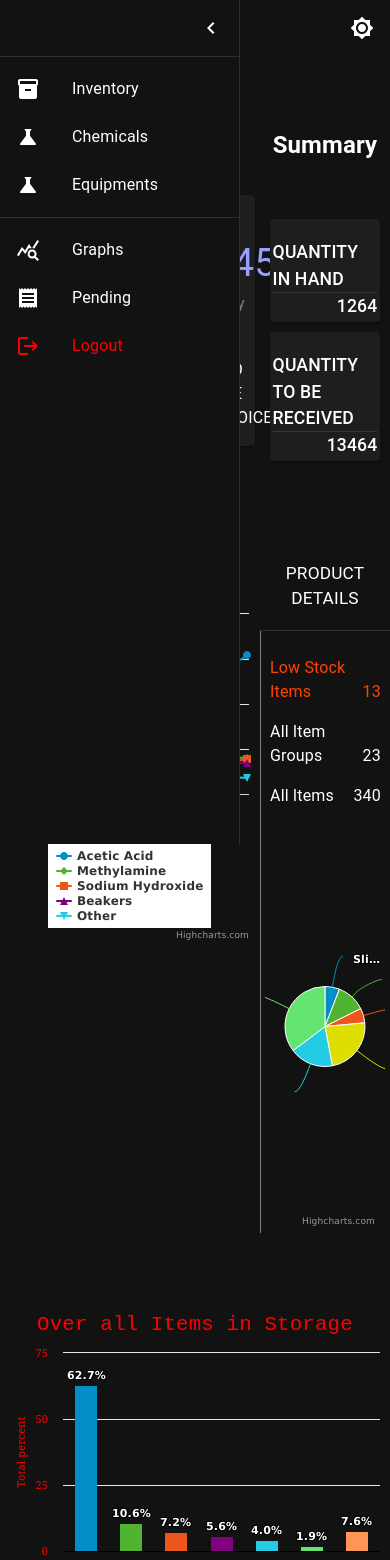
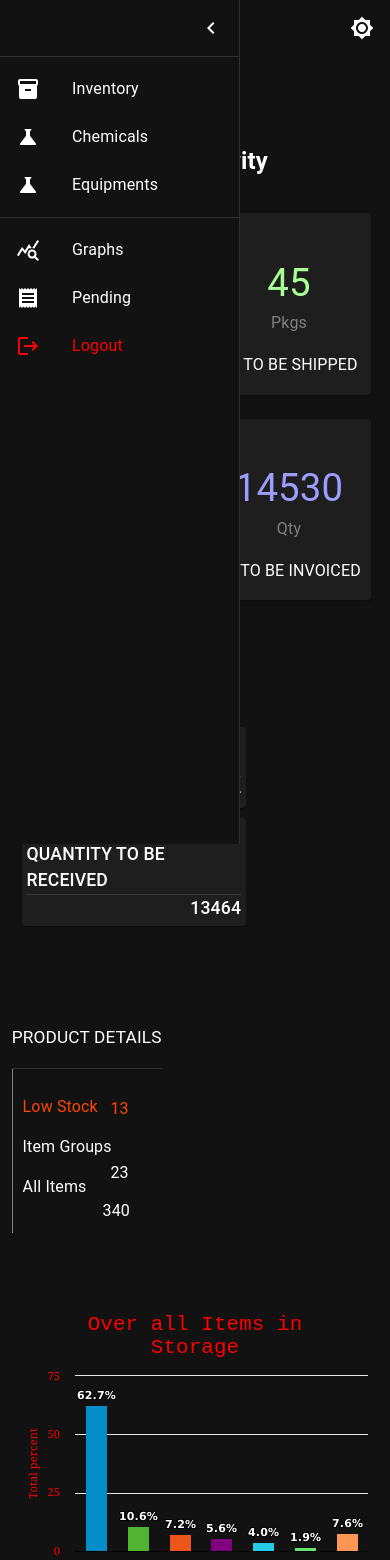
Before and after one commit to MihirShinde-29/Inspect-Element, a React (Create React App) app in the folder frontend/: page /visualize in a window 390 px wide. Shown: the top 1560 px of the page. Built offline with nearby package versions, Linux system fonts and the light colour scheme; the HTML template or start-up script is replaced by a standard one.

Commit message:
responsiveness added

```diff
--- a/frontend/src/Components/Account/Login.jsx
+++ b/frontend/src/Components/Account/Login.jsx
@@ -74,10 +74,19 @@ const Login = () => {
         <div style={{ padding: '4%' }}>
             <Card>
                 <Grid container spacing={3}>
-                    <Grid item xs={12} md={6}>
-                        <img src='https://i.pinimg.com/564x/32/b0/46/32b046eb35b34633ef1a6421af843cf9.jpg' alt="signup" style={{ width: "90%" }} />
+                    <Grid item xs={false}
+                        sm={4}
+                        md={6}
+                        sx={{
+                            backgroundImage:
+                                "url(https://i.pinimg.com/564x/32/b0/46/32b046eb35b34633ef1a6421af843cf9.jpg)",
+                            backgroundRepeat: "no-repeat",
+                            backgroundSize: "contain",
+                            backgroundPosition: "center",
+                        }}>
+                        {/* <img src='https://i.pinimg.com/564x/32/b0/46/32b046eb35b34633ef1a6421af843cf9.jpg' alt="signup" style={{ width: "90%" }} /> */}
                     </Grid>
-                    <Grid item xs={12} md={6}>
+                    <Grid item md={6}>
                         <Grid container>
                             <Grid item xs={12} style={{ padding: "5vh", height: "87vh" }}>
                                 <form onSubmit={formik.handleSubmit} autoComplete="off" style={{ width: "100%" }}>
@@ -271,7 +280,7 @@ const Login = () => {
                 </Grid>
             </Card >
 
-        </div>
+        </div >
     )
 }
 
--- a/frontend/src/Components/Account/Signup.jsx
+++ b/frontend/src/Components/Account/Signup.jsx
@@ -152,12 +152,21 @@ const Signup = () => {
     <div style={{ padding: '4%' }}>
       <Card>
         <Grid container spacing={3} style={{ overflow: "hidden" }}>
-          <Grid item xs={12} md={6}>
-            <img src="https://i.pinimg.com/564x/9e/7d/bc/9e7dbcad84578f85fcda8770ccbd024a.jpg" alt="signup" style={{ width: "90%" }} />
+          <Grid item xs={false}
+            sm={4}
+            md={6}
+            sx={{
+              backgroundImage:
+                "url(https://i.pinimg.com/564x/9e/7d/bc/9e7dbcad84578f85fcda8770ccbd024a.jpg)",
+              backgroundRepeat: "no-repeat",
+              backgroundSize: "contain",
+              backgroundPosition: "center",
+            }}>
+            {/* <img src="https://i.pinimg.com/564x/9e/7d/bc/9e7dbcad84578f85fcda8770ccbd024a.jpg" alt="signup" style={{ width: "90%" }} /> */}
           </Grid>
-          <Grid item xs={12} md={6}>
+          <Grid item md={6}>
             <Grid container>
-              <Grid item xs={12} style={{ padding: "5vh", height: "20vh" }}>
+              <Grid item xs={12} style={{ padding: "5vh", height: "87vh" }}>
                 <form onSubmit={formik.handleSubmit} autoComplete="off" style={{ width: "100%" }}>
                   <Grid container spacing={3}>
                     <Grid item xs={12} sx={{ textAlign: "left", fontSize: "1.6rem", fontWeight: "750" }}>
--- a/frontend/src/Components/Graphs/DarkMode/visualize.jsx
+++ b/frontend/src/Components/Graphs/DarkMode/visualize.jsx
@@ -24,34 +24,34 @@ const DarkVisualize = () => {
         onTop();
     }, []);
     return (
-        <Grid container>
-            <Grid item xs={8} >
+        <Grid container style={{padding:'3%'}}>
+            <Grid item md={12} lg={8}>
                 <h2 style={{ padding: '2%', textAlign: "center" }}>Sales activity</h2>
                 <center>
                     <Grid container spacing={3} style={{ padding: '2%' }} >
 
-                        <Grid item xs={3}>
+                        <Grid item md={3} xs={6}>
                             <Paper elevation={1} className="Sales">
                                 <p className='salesValue'>6530</p>
                                 <p className='salesQuantity'>Qty</p>
                                 <p className='salesStatus'><CheckCircleOutlineIcon style={{ transform: 'translateY(5px) ', fontSize: '1.2rem' }}></CheckCircleOutlineIcon> To Be Packed</p>
                             </Paper>
                         </Grid>
-                        <Grid item xs={3}>
+                        <Grid item md={3} xs={6}>
                             <Paper elevation={1} className="Sales">
                                 <p style={{ color: '#A9FF96' }} className='salesValue'>45</p>
                                 <p className='salesQuantity'>Pkgs</p>
                                 <p className='salesStatus'><LocalShippingIcon style={{ transform: 'translateY(5px) ', fontSize: '1.2rem' }}></LocalShippingIcon> To Be Shipped</p>
                             </Paper>
                         </Grid>
-                        <Grid item xs={3}>
+                        <Grid item md={3} xs={6}>
                             <Paper elevation={1} className="Sales">
                                 <p style={{ color: '#F7A35C' }} className='salesValue'>300</p>
                                 <p className='salesQuantity'>Pkgs</p>
                                 <p className='salesStatus'><PendingIcon style={{ transform: 'translateY(5px) ', fontSize: '1.2rem' }}></PendingIcon> To Be Delivered</p>
                             </Paper>
                         </Grid>
-                        <Grid item xs={3}>
+                        <Grid item md={3} xs={6}>
                             <Paper elevation={1} className="Sales">
                                 <p style={{ color: '#999EFF' }} className='salesValue'>14530</p>
                                 <p className='salesQuantity'>Qty</p>
@@ -62,7 +62,7 @@ const DarkVisualize = () => {
                     </Grid>
                 </center>
             </Grid>
-            <Grid item xs={4} >
+            <Grid item md={12} lg={4} >
                 <h2 style={{ padding: '2%', textAlign: "center" }}>Summary</h2>
                 <br />
                 <div style={{ fontWeight: '500', fontSize: '1.1rem' }}>
@@ -80,25 +80,25 @@ const DarkVisualize = () => {
                     </Card>
                 </div>
             </Grid>
-            <Grid item xs={8} >
+            <Grid item md={12} lg={8} className='resp'>
                 <br /><br /><br />
                 <Line />
             </Grid>
-            <Grid item xs={4}>
+            <Grid item md={12} lg={4}>
                 <br /><br /><br />
                 <p style={{ fontSize: '1.08rem',textAlign:'center' }}>PRODUCT DETAILS</p>
                 <Divider></Divider>
                 <Grid container style={{borderLeft:'1px solid grey',padding:'4px'}}>
-                    <Grid item xs={12} style={{padding:'2%',margin:'2.2%'}}>
-                        <p style={{ color: 'orangered' }}>Low Stock Items
-                            <span style={{ float: "right", color: 'orangered' }}>13</span></p>
-                        <p>All Item Groups
-                            <span style={{ float: "right" }}>23</span></p>
+                    <Grid item md={12} style={{padding:'2%',margin:'2.2%'}}>
+                        <p style={{ color: 'orangered' }}>Low Stock
+                            <span style={{ float: "right", color: 'orangered',padding:'1.2%' }}>13</span></p>
+                        <p>Item Groups
+                            <span style={{ float: "right",padding:'1.2%' }}>23</span></p>
                         <p>All Items
                             <span style={{ float: "right" }}>340</span></p>
 
                     </Grid>
-                    <Grid item xs={12}>
+                    <Grid item xs={12} className='resp'>
                         <Pie />
                     </Grid>
                 </Grid>
--- a/frontend/src/Components/Graphs/graph.css
+++ b/frontend/src/Components/Graphs/graph.css
@@ -72,3 +72,9 @@
     /* color: rgba(223, 248, 223, 0.669); */
     padding: 1%;
 }
+
+@media (max-width:600px) {
+    .resp{
+        display: none;
+    }
+}
--- a/frontend/src/Components/Graphs/lightMode/Line.jsx
+++ b/frontend/src/Components/Graphs/lightMode/Line.jsx
@@ -3,8 +3,9 @@ import Highcharts from 'highcharts';
 import HighchartsReact from 'highcharts-react-official';
 const options = {
     chart: {
-        type: 'spline'
+        type: 'spline',
     },
+
     title: {
         text: 'Most used items over the years'
     },
@@ -64,18 +65,35 @@ const options = {
             },
             chartOptions: {
                 legend: {
-                    layout: 'horizontal',
                     align: 'center',
-                    verticalAlign: 'bottom'
+                    verticalAlign: 'bottom',
+                    layout: 'horizontal'
+                },
+                yAxis: {
+                    labels: {
+                        align: 'left',
+                        x: 0,
+                        y: -5
+                    },
+                    title: {
+                        text: null
+                    }
+                },
+                subtitle: {
+                    text: null
+                },
+                credits: {
+                    enabled: false
                 }
             }
         }]
     }
 
+
 }
 const Line = () => {
     return (
-        <div><HighchartsReact highcharts={Highcharts} options={options} /></div>
+        <div ><HighchartsReact highcharts={Highcharts} options={options} /></div>
 
     )
 }
--- a/frontend/src/Components/Graphs/lightMode/Visualize.jsx
+++ b/frontend/src/Components/Graphs/lightMode/Visualize.jsx
@@ -23,34 +23,34 @@ const LightVisualize = () => {
         onTop();
     }, []);
     return (
-        <Grid container>
-            <Grid item xs={8} >
+        <Grid container style={{padding:'3%'}}>
+            <Grid item md={12} lg={8}>
                 <h2 style={{ padding: '2%', textAlign: "center" }}>Sales activity</h2>
                 <center>
                     <Grid container spacing={3} style={{ padding: '2%' }} >
 
-                        <Grid item xs={3}>
+                        <Grid item md={3} xs={6}>
                             <Paper elevation={1} className="Sales">
                                 <p className='salesValue'>6530</p>
                                 <p className='salesQuantity'>Qty</p>
                                 <p className='salesStatus'><CheckCircleOutlineIcon style={{ transform: 'translateY(5px) ', fontSize: '1.2rem' }}></CheckCircleOutlineIcon> To Be Packed</p>
                             </Paper>
                         </Grid>
-                        <Grid item xs={3}>
+                        <Grid item md={3} xs={6}>
                             <Paper elevation={1} className="Sales">
                                 <p style={{ color: '#A9FF96' }} className='salesValue'>45</p>
                                 <p className='salesQuantity'>Pkgs</p>
                                 <p className='salesStatus'><LocalShippingIcon style={{ transform: 'translateY(5px) ', fontSize: '1.2rem' }}></LocalShippingIcon> To Be Shipped</p>
                             </Paper>
                         </Grid>
-                        <Grid item xs={3}>
+                        <Grid item md={3} xs={6}>
                             <Paper elevation={1} className="Sales">
                                 <p style={{ color: '#F7A35C' }} className='salesValue'>300</p>
                                 <p className='salesQuantity'>Pkgs</p>
                                 <p className='salesStatus'><PendingIcon style={{ transform: 'translateY(5px) ', fontSize: '1.2rem' }}></PendingIcon> To Be Delivered</p>
                             </Paper>
                         </Grid>
-                        <Grid item xs={3}>
+                        <Grid item md={3} xs={6}>
                             <Paper elevation={1} className="Sales">
                                 <p style={{ color: '#999EFF' }} className='salesValue'>14530</p>
                                 <p className='salesQuantity'>Qty</p>
@@ -61,7 +61,7 @@ const LightVisualize = () => {
                     </Grid>
                 </center>
             </Grid>
-            <Grid item xs={4} >
+            <Grid item md={12} lg={4} >
                 <h2 style={{ padding: '2%', textAlign: "center" }}>Summary</h2>
                 <br />
                 <div style={{ fontWeight: '500', fontSize: '1.1rem' }}>
@@ -79,25 +79,25 @@ const LightVisualize = () => {
                     </Card>
                 </div>
             </Grid>
-            <Grid item xs={8} >
+            <Grid item md={12} lg={8} className='resp'>
                 <br /><br /><br />
                 <Line />
             </Grid>
-            <Grid item xs={4} >
+            <Grid item md={12} lg={4} >
                 <br /><br /><br />
-                <p style={{ fontSize: '1.08rem',textAlign:'center' }}>PRODUCT DETAILS</p>
+                <p style={{ fontSize: '1.08rem', textAlign: 'center' }}>PRODUCT DETAILS</p>
                 <Divider></Divider>
-                <Grid container style={{borderLeft:'1px solid grey',padding:'4px'}}>
-                    <Grid item xs={12} style={{padding:'2%',margin:'2.2%'}}>
+                <Grid container style={{ borderLeft: '1px solid grey', padding: '4px' }}>
+                    <Grid item md={12} style={{ padding: '2%', margin: '2.2%',textAlign:'center' }} >
                         <p style={{ color: 'orangered' }}>Low Stock Items
-                            <span style={{ float: "right", color: 'orangered' }}>13</span></p>
+                            <span style={{ float: "right", color: 'orangered' }}>&nbsp; 13</span></p>
                         <p>All Item Groups
-                            <span style={{ float: "right" }}>23</span></p>
+                            <span style={{ float: "right" }}>&nbsp; 23</span></p>
                         <p>All Items
-                            <span style={{ float: "right" }}>340</span></p>
+                            <span style={{ float: "right" }}>&nbsp; 340</span></p>
 
                     </Grid>
-                    <Grid item xs={12}>
+                    <Grid item xs={12} className='resp'>
                         <Pie />
                     </Grid>
                 </Grid>
--- a/frontend/src/Components/Inventory/Inventory.jsx
+++ b/frontend/src/Components/Inventory/Inventory.jsx
@@ -8,10 +8,11 @@ import { Link } from 'react-router-dom';
 import { TablePending } from './TableOther';
 import axios from 'axios';
 import { useParams } from 'react-router-dom';
+import "./inven.css"
 
 const TabLabel = ({ name, number, checked }) => {
   return (
-    <Box sx={{ display: 'flex', justifyContent: 'center', alignItems: 'center', gap: 1, background: `${checked === name ? 'white' : 'rgba(223, 248, 223, 0.669)'}`, borderRadius: '10px 10px 0 0', padding: '10px 20px' }}>
+    <Box classname="respInv" sx={{ display: 'flex', justifyContent: 'center', alignItems: 'center', gap: 1, background: `${checked === name ? 'white' : 'rgba(223, 248, 223, 0.669)'}`, borderRadius: '10px 10px 0 0', padding: '10px 20px' }}>
       <Typography variant='h6' sx={{ fontWeight: 600, color: `${checked === name ? 'black' : '#7c7f81'}` }}>{name}</Typography>
       <Chip size='small' color={checked === name ? 'success' : 'default'} label={number} />
     </Box>
--- /dev/null
+++ b/frontend/src/Components/Inventory/inven.css
@@ -0,0 +1 @@
+/* .respInv{ */
```
Also changed, not shown: 1 other file (tests, documents, lock files or other folders).
